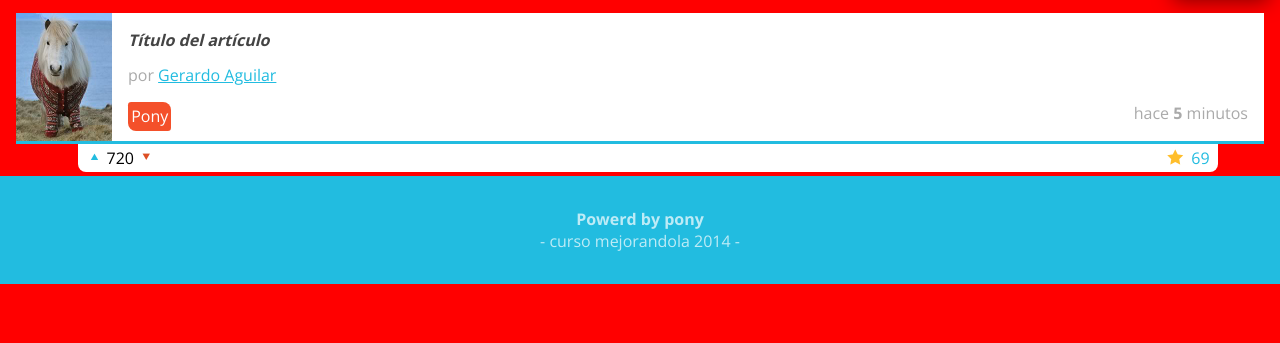
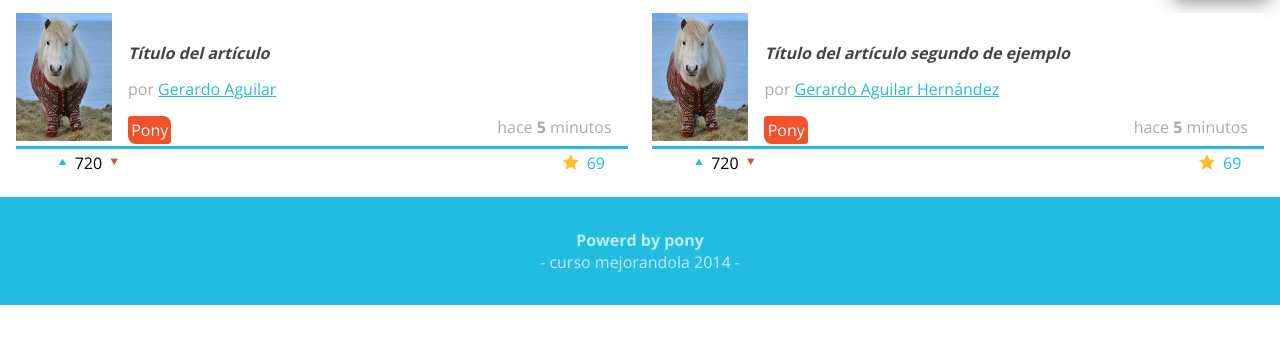
Before and after one commit to eriolsama/Puls2014-America, a plain HTML site: page index.html in a window 1280 px wide. Shown: the part 109-452 px from the top of the page. Drawn offline with nearby package versions, Linux system fonts and the light colour scheme.

Commit message:
doble columna

```diff
--- a/estilos.css
+++ b/estilos.css
@@ -243,6 +243,22 @@ nav ul li a
 
 @media screen and (min-width: 800px){
 	body{
-		background: red;
+		background: white;
 	}
+	#contenido
+	{
+		overflow: hidden;
+	}
+
+	#contenido .item
+	{
+		width: 49%;
+		float: left;
+	}
+	#contenido .item:nth-child(odd)
+	{
+		margin-right: 2%;
+	}
+
+
 }
--- a/index.html
+++ b/index.html
@@ -3,7 +3,7 @@
 <head>
 	<meta charset="utf-8" />
 	<meta description="proyecto del curso de programacion html mejorandola" />
-	<meta name="viewport" content="device-width" />
+	<meta name="viewport" content="width=device-width" />
 	<title>Puls2014: comunidad de prueba</title>
 	<link href='http://fonts.googleapis.com/css?family=Open+Sans:400,700' rel='stylesheet' type='text/css'>
 	<link rel="stylesheet" href="normalize.css">
@@ -56,6 +56,29 @@
 				<a href="#" class="guardar_item icon-star"></a>
 			</div>
 		</article>
+		<article class="item">
+			<figure class="imagen_item">
+				<img src="imagen.jpg" />
+			</figure>
+			<h2 class="titulo_item">
+				<a href="#">Título del artículo segundo de ejemplo</a>
+			</h2>
+			<div class="autor_item">
+				por <a href="#">Gerardo Aguilar Hernández</a>
+			</div>
+			<div class="datos_item">
+				<a href="#" class="tag_item">Pony</a>
+				<span class="fecha_item">
+					hace <strong>5</strong> minutos
+				</span>
+			</div>
+			<div class="votacion">
+				<a href="#" class="up icon-arrow-up"></a>
+				720
+				<a href="#" class="down icon-arrow-down"></a>
+				<a href="#" class="comentarios_item">69</a>
+				<a href="#" class="guardar_item icon-star"></a>
+		</article>
 	</section>
 	<footer>
 		<p>
```
